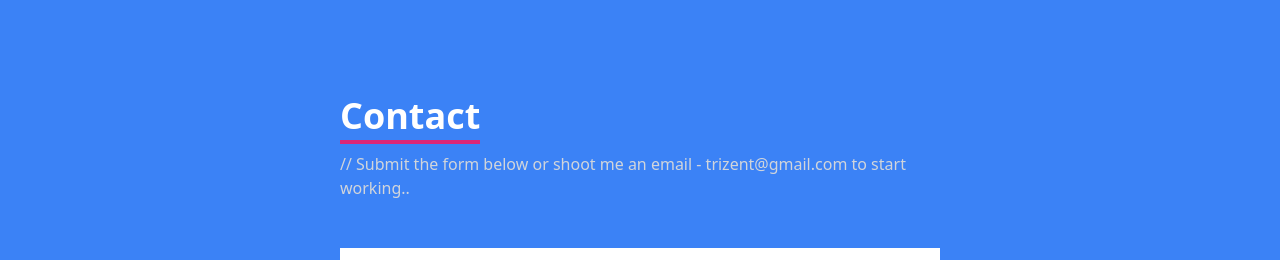
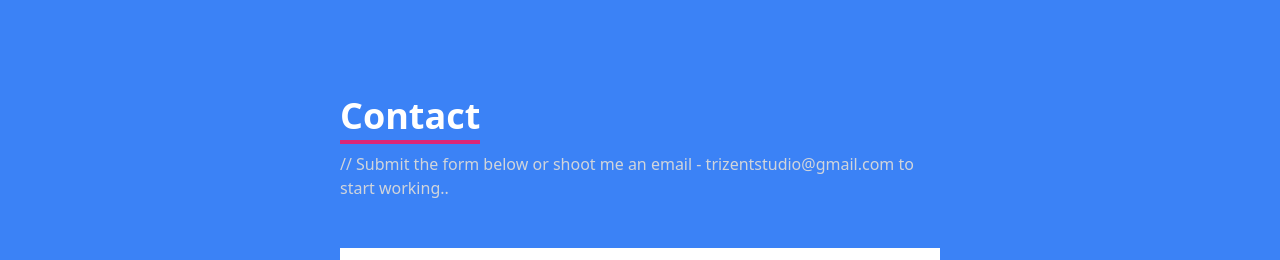
Before and after one commit to wajahatabbas27/Trizent, a Next.js app: page / in a window 1280 px wide. Shown: the part 3640-3900 px from the top of the page. Built offline with nearby package versions, Linux system fonts and the light colour scheme.

Commit message:
done with this

```diff
--- a/components/Contact.js
+++ b/components/Contact.js
@@ -18,7 +18,7 @@ const Contact = () => {
           </p>
           <p className='text-gray-300 py-4'>
             &#047;&#047; Submit the form below or shoot me an email -
-            trizent@gmail.com to start working..
+            trizentstudio@gmail.com to start working..
           </p>
         </div>
         <input
```
